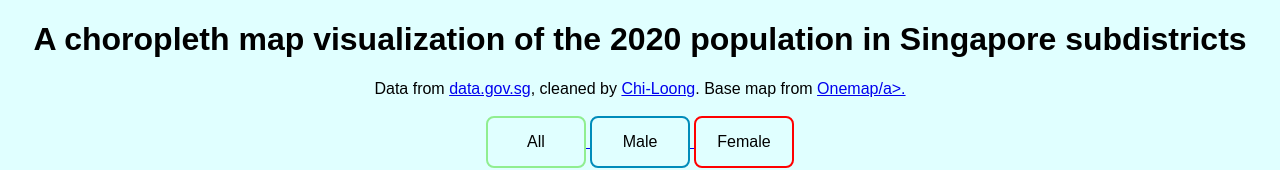
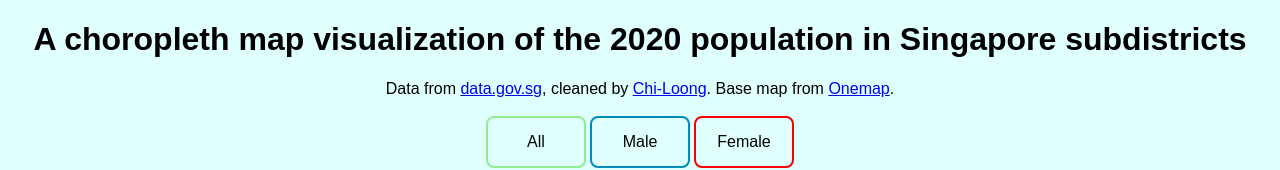
Before and after one commit to frelicious/HASS-assignment4, a plain HTML site: page index.html in a window 1280 px wide. Shown: the top 170 px of the page. Drawn offline with nearby package versions, Linux system fonts and the light colour scheme.

Commit message:
Update index.html

```diff
--- a/index.html
+++ b/index.html
@@ -130,7 +130,7 @@ path:hover {
 <!--<svg></svg>-->
 <h1>A choropleth map visualization of the 2020 population in Singapore subdistricts</h1>
 <div id="credits">Data from <a href="www.data.gov.sg">data.gov.sg</a>, cleaned by <a href="https://chi-loong.github.io/HASS02.526/assignments/population2020.csv">Chi-Loong</a>.
-	Base map from <a href="https://www.onemap.gov.sg/">Onemap/a>.</div>
+	Base map from <a href="https://www.onemap.gov.sg/">Onemap</a>.</div>
 <br>
 <center><button class="abutton" value ="Update" onclick="allpop()" =>All</button>
 <button class="mbutton" value ="Update" onclick="male()" =>Male</button>
```
